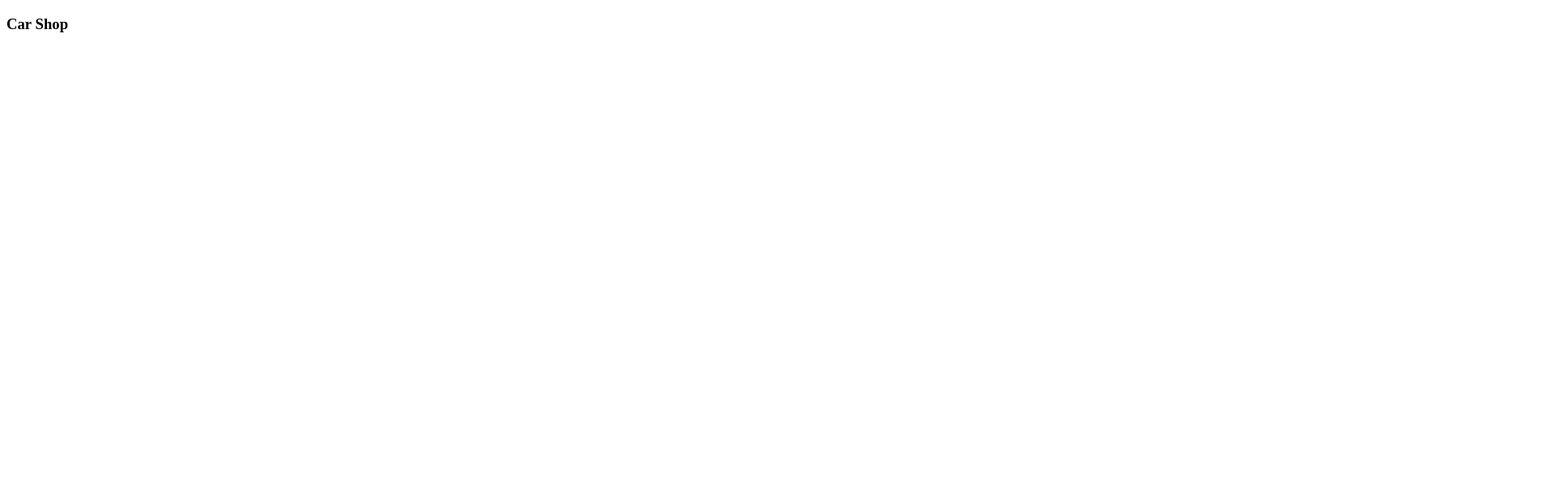
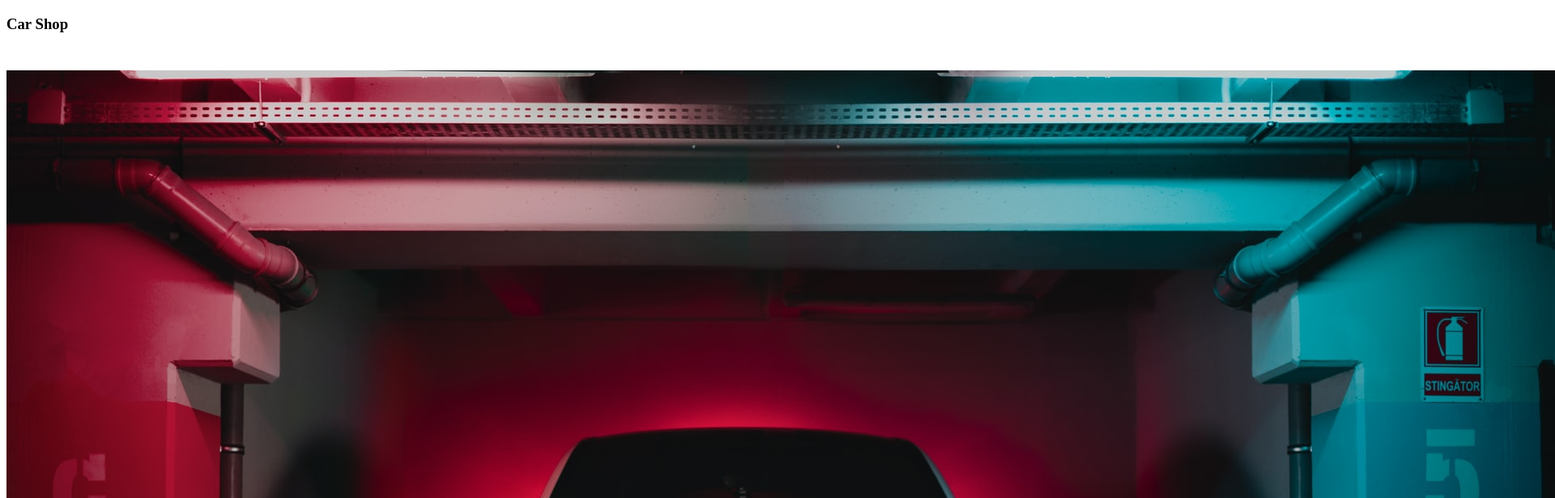
Before and after one commit to yukitolix12/animgasp, a plain HTML site: page index.html in a window 1280 px wide. Shown: the top 616 px of the page at 81% size, 1920 px wide, since content can reach past the window. Drawn offline with Linux system fonts and the light colour scheme.

Commit message:
car画像貼り付け

```diff
--- a/index.html
+++ b/index.html
@@ -13,7 +13,9 @@
         </nav>
 
         <section>
-            <div class="hero"></div>
+            <div class="hero">
+                <img src="./images/car.jpg" alt="">
+            </div>
         </section>
     </header>
 </body>
```
